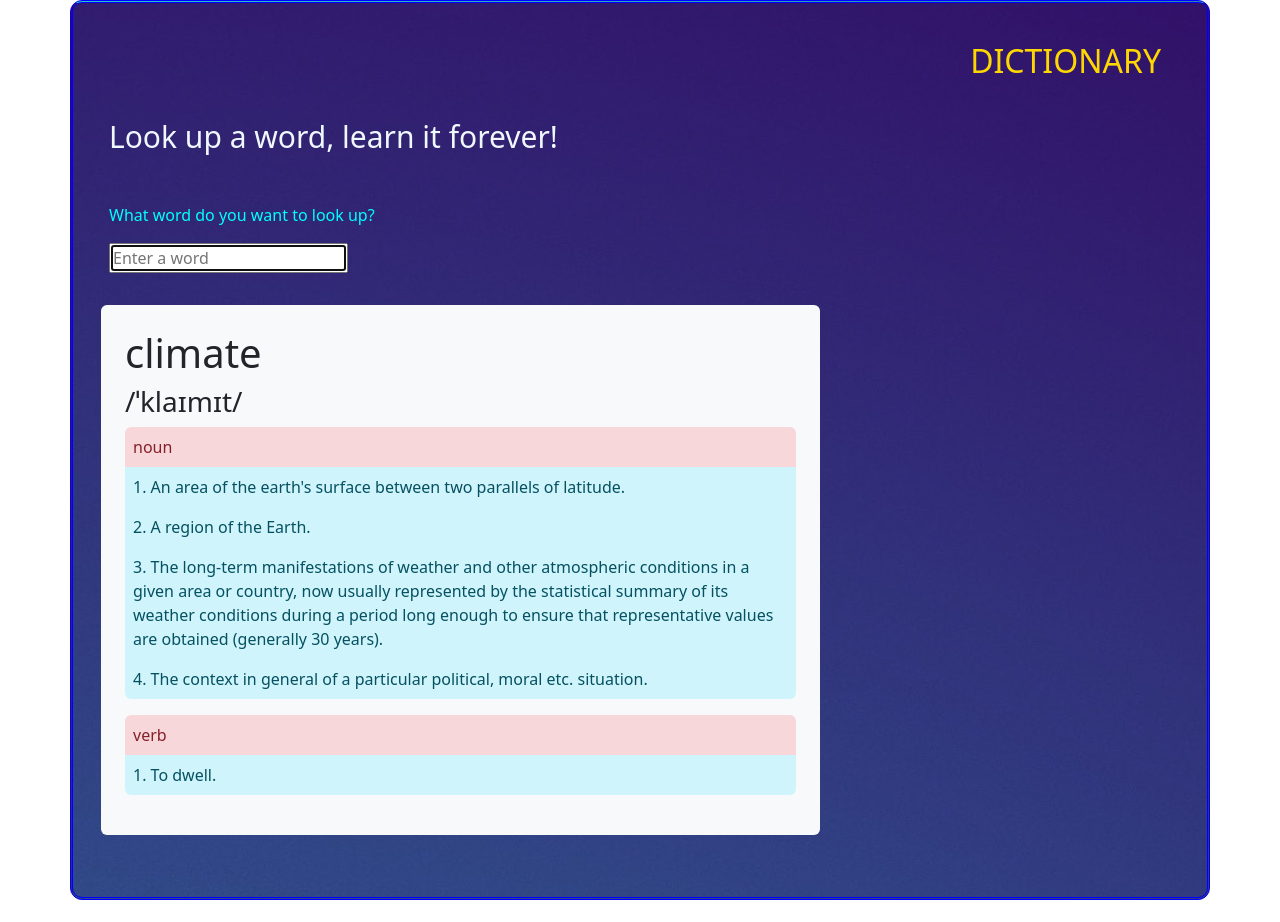
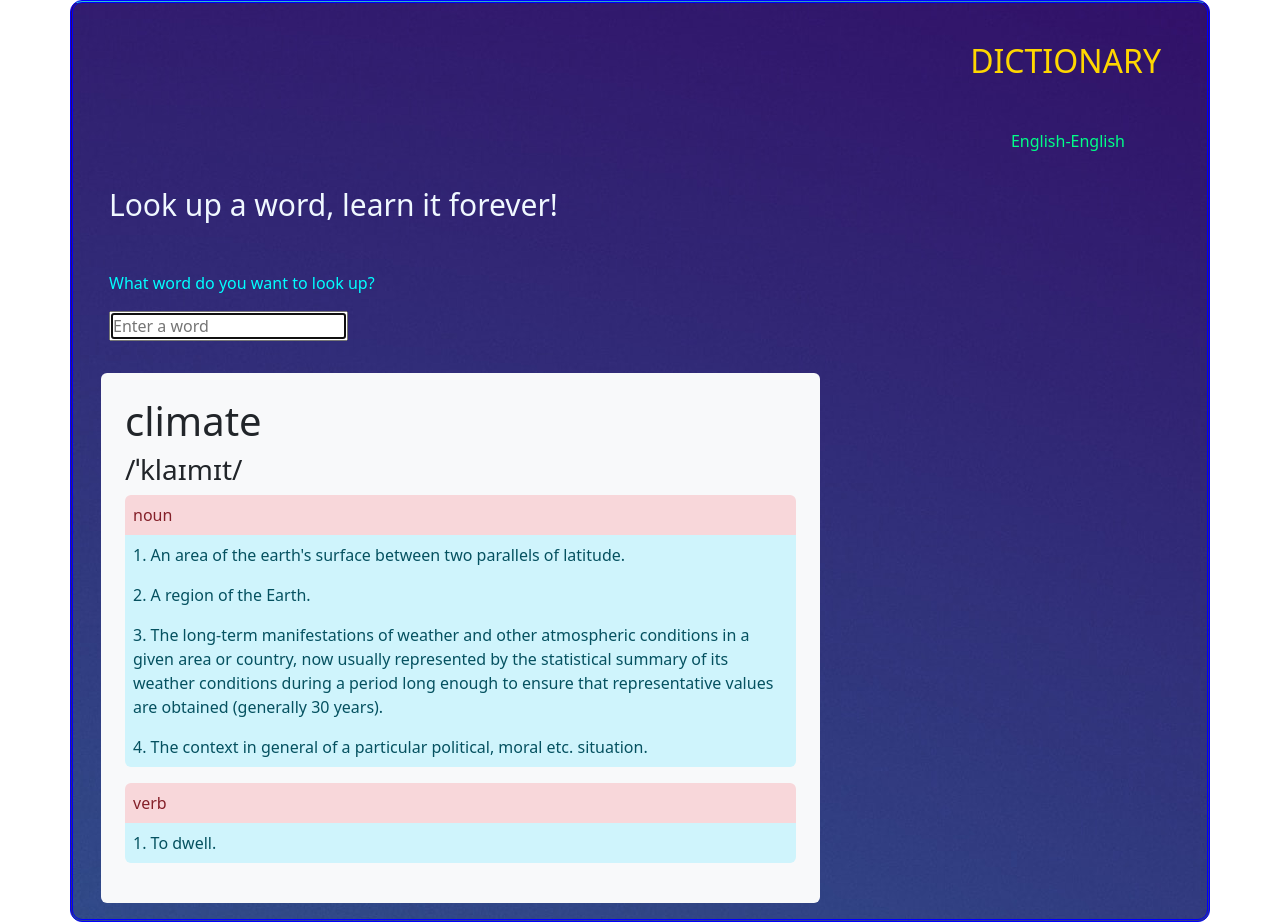
Before and after one commit to fenilaphilip/Dictionary, a React (Create React App) app: page / in a window 1280 px wide. Before the commit the page ends 900 px from the top, so only its background shows below. Built offline with nearby package versions, Linux system fonts and the light colour scheme.

Commit message:
sub-heading added

```diff
--- a/src/App.css
+++ b/src/App.css
@@ -9,6 +9,12 @@
 .App-header {
   font-size: xx-large;
   color: gold;
+  padding: 10px;
+  text-align: right;
+}
+.sub-header {
+  color: rgb(0, 255, 136);
+  margin: 0 60px;
   padding: 10px;
   text-align: right;
 }
--- a/src/App.js
+++ b/src/App.js
@@ -52,6 +52,7 @@ export default function App() {
   return (
     <div className="App container col-m-8">
       <header className="App-header m-4">DICTIONARY</header>
+      <div className="sub-header">English-English</div>
       <div className="card-body m-4">
         <h5 className="card-title mt-4">Look up a word, learn it forever!</h5>
         <p className="card-text mt-4 pt-4">What word do you want to look up?</p>
```
